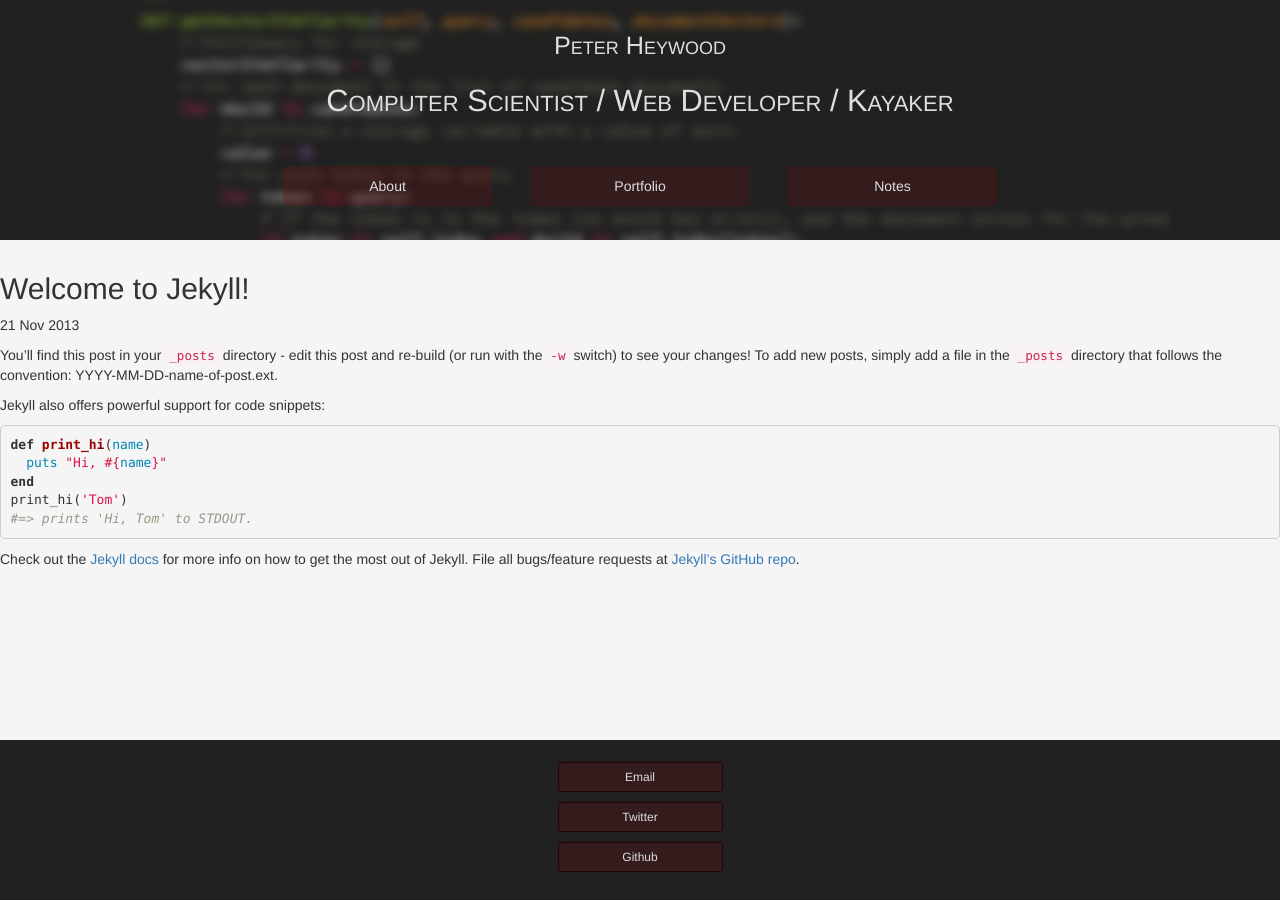
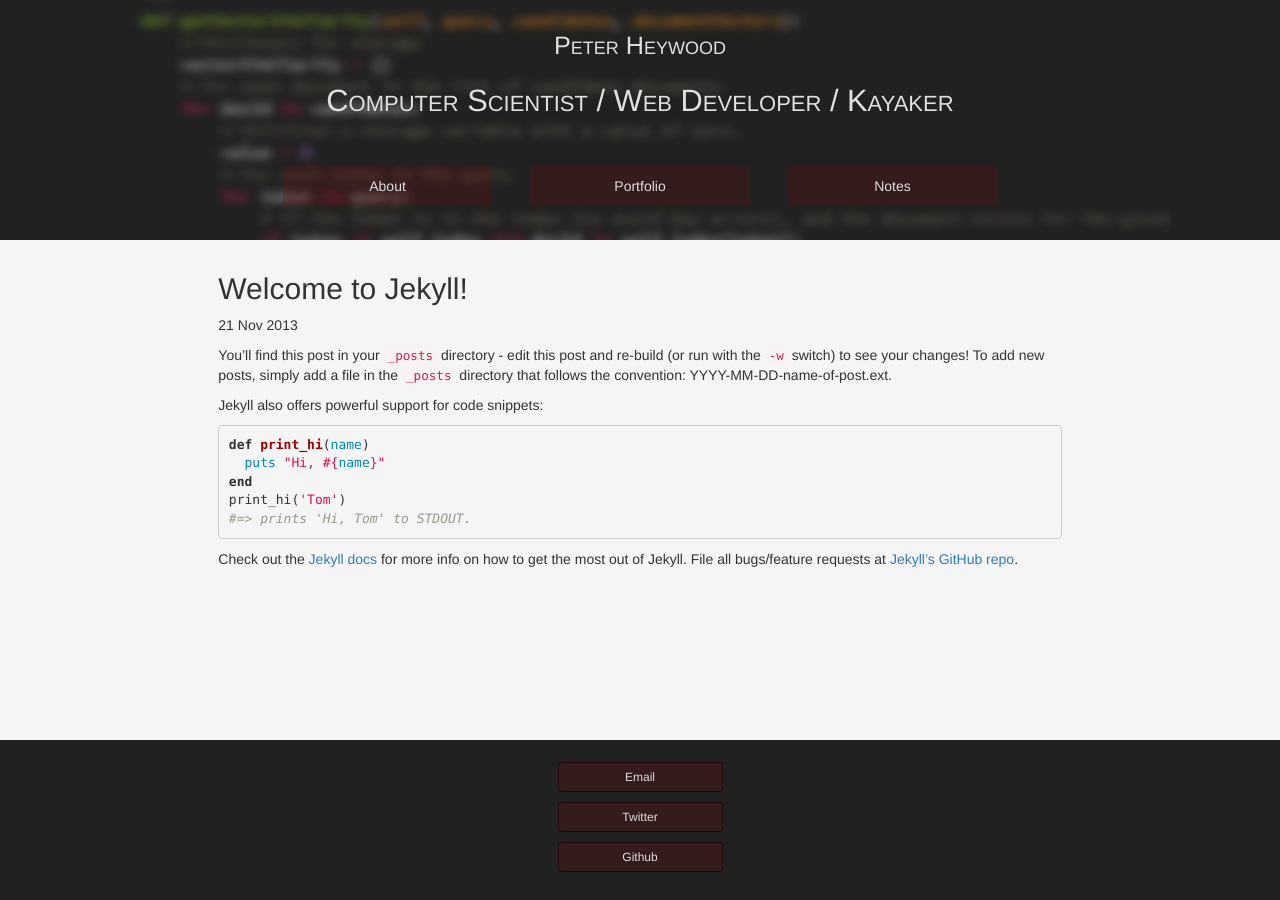
Before and after one commit to ptheywood/ptheywood.github.io, a Jekyll site: the page built from _posts/2013-11-21-welcome-to-jekyll.markdown, in a window 1280 px wide. Built offline with Jekyll 4.4.1, drawn with Linux system fonts in a browser that asks for light colours; nearby versions of some CDN libraries; library files that are not in the unit come from our copies; Markdown is read by kramdown in place of the engine named in the settings.

Commit message:
Update post layout to match other layouts

```diff
--- a/_layouts/post.html
+++ b/_layouts/post.html
@@ -1,9 +1,18 @@
 ---
 layout: skeleton
 ---
-<h2>{{ page.title }}</h2>
-<p class="meta">{{ page.date | date_to_string }}</p>
-
-<div class="post">
-{{ content }}
+<div class="row">
+    <div class="col-xs-12 col-sm-8 col-sm-offset-2">
+        <h2>{{ page.title }}</h2>
+        <p class="meta">
+            {{ page.date | date_to_string }}
+        </p>
+    </div>
 </div>
+<div class="row">
+    <div class="col-xs-12 col-sm-8 col-sm-offset-2">
+        <div class="post">
+            {{ content }}
+        </div>
+    </div>
+</div>
```
